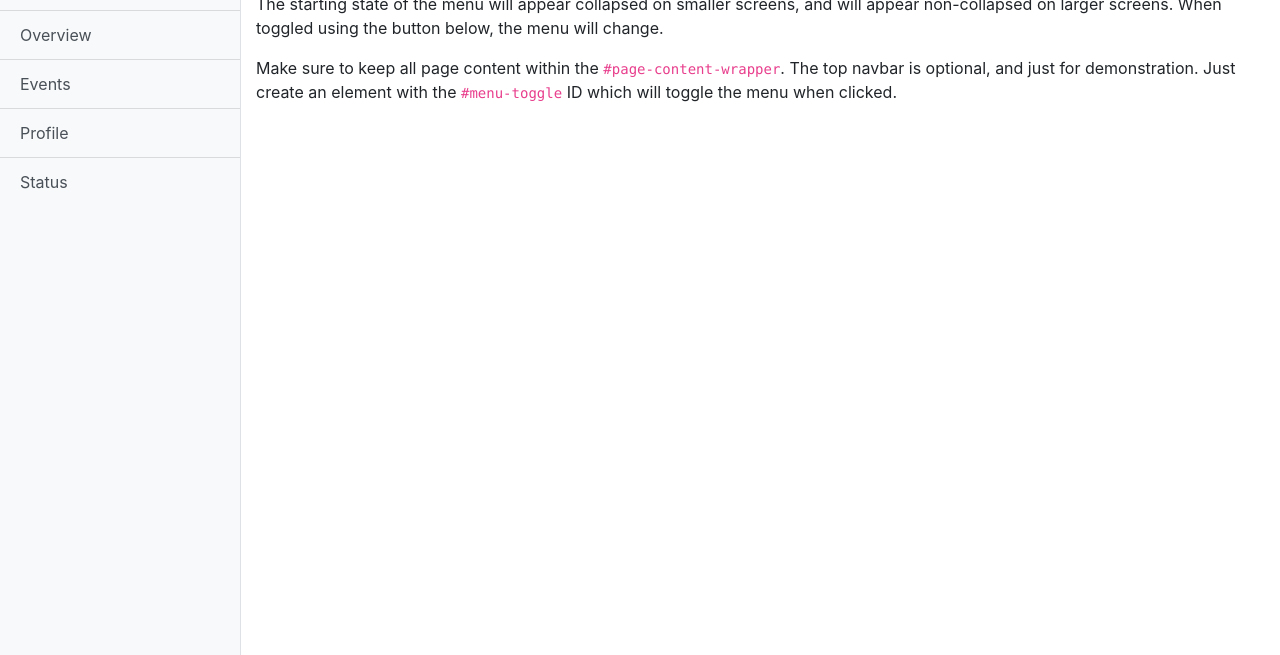
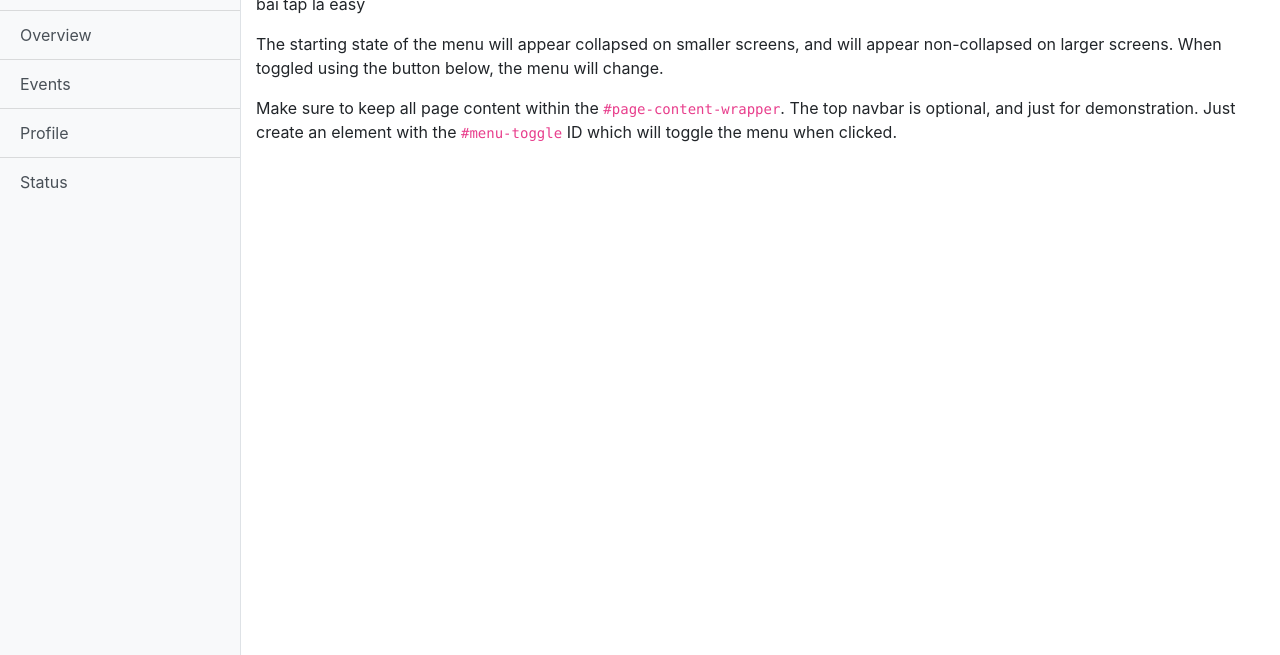
Before and after one commit to phongtro98/small-website, a website: page index.html in a window 1280 px wide. Shown: the part 145-800 px from the top of the page. Drawn offline with Linux system fonts and the light colour scheme.

Commit message:
sua lan 3

```diff
--- a/index.html
+++ b/index.html
@@ -71,6 +71,7 @@
 
       <div class="container-fluid">
         <h1 class="mt-4">Phong Pro</h1>
+	<p>bai tap la easy</p>
         <p>The starting state of the menu will appear collapsed on smaller screens, and will appear non-collapsed on larger screens. When toggled using the button below, the menu will change.</p>
         <p>Make sure to keep all page content within the <code>#page-content-wrapper</code>. The top navbar is optional, and just for demonstration. Just create an element with the <code>#menu-toggle</code> ID which will toggle the menu when clicked.</p>
       </div>
```
